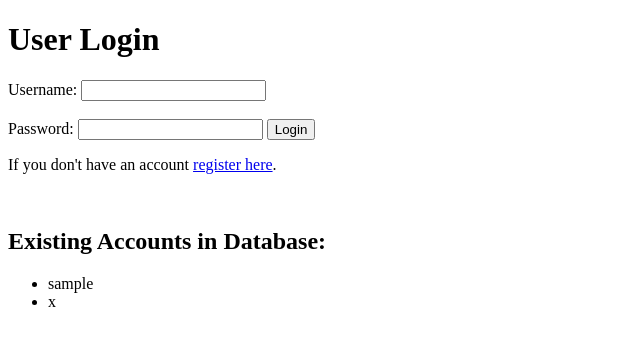
After one commit to software-students-fall2023/5-final-project-plant5, a Flask app: page /login in a window 1280 px wide. The commit adds this page. Shown: the top 346 px of the page, without its empty margins (0-640 px from the left). Run offline with Flask 3, Linux system fonts and the light colour scheme; a database or web service that is not in the repository returns one stand-in record (values such as "Sample title").

Commit message:
added basic login and register pages

```diff
--- a/app/app.py
+++ b/app/app.py
@@ -1,4 +1,4 @@
-from flask import Flask, render_template, request
+from flask import Flask, render_template, request, redirect, url_for
 from pymongo import MongoClient
 
 app = Flask(__name__)
@@ -25,10 +25,37 @@ if "mycollection" not in db.list_collection_names():
 collection = db["mycollection"]
 
 
+if "accounts" not in db.list_collection_names():
+    db.create_collection("accounts")
+
+accounts = db["accounts"]
+
+
 @app.route("/")
 def index():
     data = collection.find()
     return render_template("index.html", data=data)
+
+
+@app.route("/register", methods=["GET", "POST"])
+def register():
+    if request.method == "POST":
+        username = request.form["username"]
+        password = request.form["password"]
+        # Check if the username exists in the accounts collection
+
+        if accounts.find_one({"username": username}) is None:
+            accounts.insert_one({"username": username, "password": password})
+
+    return render_template("register.html")
+
+
+@app.route("/login", methods=["GET", "POST"])
+def login():
+    data2 = accounts.find()
+    # Fetch data from MongoDB collection
+
+    return render_template("login.html", data2=data2)
 
 
 @app.route("/add", methods=["POST"])
--- a/app/templates/index.html
+++ b/app/templates/index.html
@@ -7,6 +7,8 @@
 </head>
 <body>
     <h1>Use this page to send and view data to the database</h1>
+    <p>If you don't have an account <a href="/register">register here</a>.</p>
+    <p>After creating an account please <a href="/login">login here</a>.</p>
     <h1>This line should show up if nat's deploy worked!</h1>
     <h1>test test show up no?</h1>
     <form action="/add" method="post">
--- /dev/null
+++ b/app/templates/login.html
@@ -0,0 +1,31 @@
+<!DOCTYPE html>
+<html lang="en">
+<head>
+    <meta charset="UTF-8">
+    <meta name="viewport" content="width=device-width, initial-scale=1.0">
+    <title>User Login</title>
+</head>
+<body>
+    <h1>User Login</h1>
+    <form action="/login" method="post">
+        <label for="username_email">Username:</label>
+        <input type="text" name="username" id="username" required>
+        <br>
+        <br>
+        <label for="password">Password:</label>
+        <input type="password" name="password" id="password" required>
+
+        <button type="submit">Login</button>
+    </form>
+    <p>If you don't have an account <a href="/register">register here</a>.</p>
+    <br>
+    <h2>Existing Accounts in Database:</h2>
+    <ul>
+        {% for entry in data2 %}
+            <li>{{ entry.username }}</li>
+            <li>{{ entry.password }}</li>
+            <br>
+        {% endfor %}
+    </ul>
+</body>
+</html>
```
Also changed, not shown: app/templates/register.html (added, +25 -0 lines).
